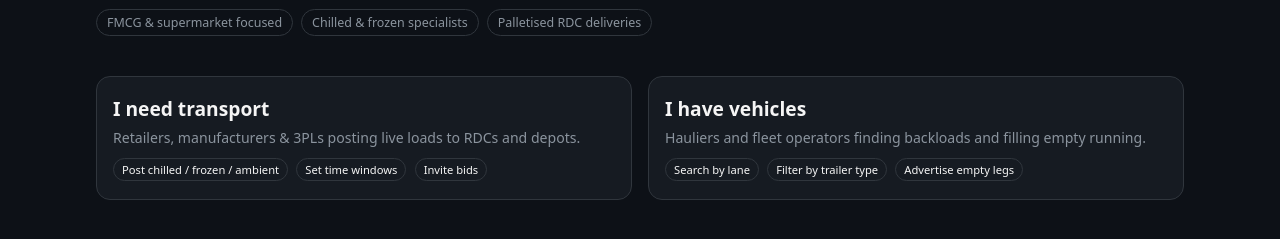
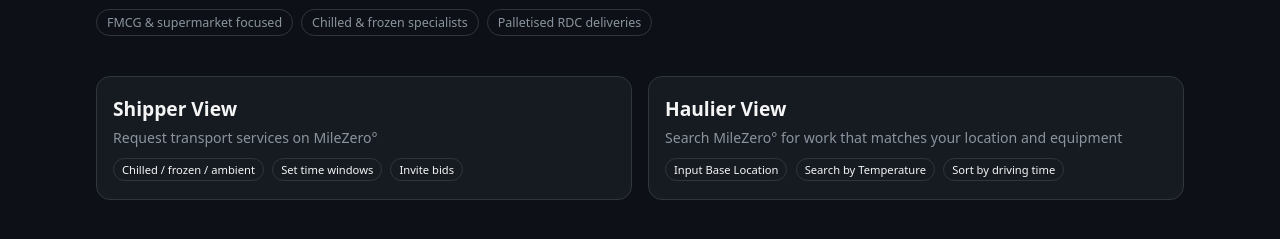
Before and after one commit to tomcoldman-boop/MileZero, a plain HTML site: page index.html in a window 1280 px wide. Shown: the part 229-468 px from the top of the page. Drawn offline with Linux system fonts and the light colour scheme; some packages are replaced by stand-ins of ours.

Commit message:
Update index.html

```diff
--- a/index.html
+++ b/index.html
@@ -152,6 +152,21 @@
 
     .view-header small {
       color: #8b949e;
+    }
+
+    /* Role-specific header tints */
+    #view-shipper .view-header {
+      background: #111827; /* slightly lighter blue-ish */
+      border-radius: 12px;
+      padding: 12px 16px;
+      border: 1px solid #1f2937;
+    }
+
+    #view-haulier .view-header {
+      background: #020617; /* slightly darker blue-ish */
+      border-radius: 12px;
+      padding: 12px 16px;
+      border: 1px solid #111827;
     }
 
     .btn {
@@ -337,22 +352,24 @@
         </div>
       </div>
       <div class="split-cta">
+        <!-- Shipper card -->
         <div class="card" onclick="showView('shipper')">
-          <h2>I need transport</h2>
-          <p>Retailers, manufacturers &amp; 3PLs posting live loads to RDCs and depots.</p>
+          <h2>Shipper View</h2>
+          <p>Request transport services on MileZero°</p>
           <div>
-            <span class="pill">Post chilled / frozen / ambient</span>
+            <span class="pill">Chilled / frozen / ambient</span>
             <span class="pill">Set time windows</span>
             <span class="pill">Invite bids</span>
           </div>
         </div>
+        <!-- Haulier card -->
         <div class="card" onclick="showView('haulier')">
-          <h2>I have vehicles</h2>
-          <p>Hauliers and fleet operators finding backloads and filling empty running.</p>
+          <h2>Haulier View</h2>
+          <p>Search MileZero° for work that matches your location and equipment</p>
           <div>
-            <span class="pill">Search by lane</span>
-            <span class="pill">Filter by trailer type</span>
-            <span class="pill">Advertise empty legs</span>
+            <span class="pill">Input Base Location</span>
+            <span class="pill">Search by Temperature</span>
+            <span class="pill">Sort by driving time</span>
           </div>
         </div>
       </div>
@@ -363,8 +380,8 @@
   <section id="view-shipper" class="view hidden">
     <div class="view-header">
       <div>
-        <h1>Post a load</h1>
-        <small>Create a live job for vetted hauliers in the MileZero° network.</small>
+        <h1>Shipper View</h1>
+        <small>Request transport services on MileZero°</small>
       </div>
       <button class="btn secondary" onclick="showView('haulier')">Switch to haulier view</button>
     </div>
@@ -453,8 +470,8 @@
   <section id="view-haulier" class="view hidden">
     <div class="view-header">
       <div>
-        <h1>Find loads</h1>
-        <small>Search MileZero° loads that match your lanes and equipment.</small>
+        <h1>Haulier View</h1>
+        <small>Search MileZero° for work that matches your location and equipment.</small>
       </div>
       <button class="btn secondary" onclick="showView('shipper')">Switch to shipper view</button>
     </div>
@@ -628,13 +645,11 @@
         target_rate: 650,
         status: 'Open',
 
-        // Approximate real coordinates for the postcodes
         pickup_lat: 53.753724,
         pickup_lng: -1.737594,
         delivery_lat: 51.521373,
         delivery_lng: 0.140346,
 
-        // Pre-filled direct route info (so it works even if Google routing fails)
         main_route_info: {
           distance: '~320 km',
           eta: '~4h 0m'
```
